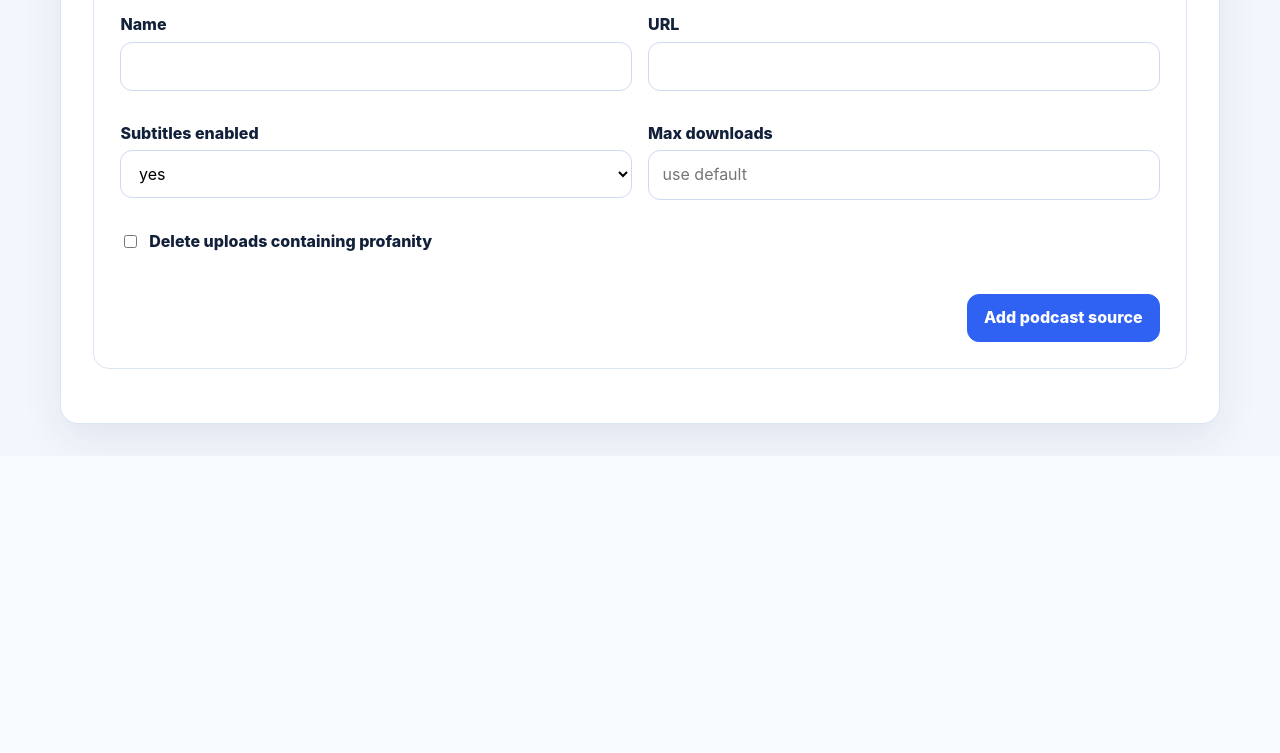
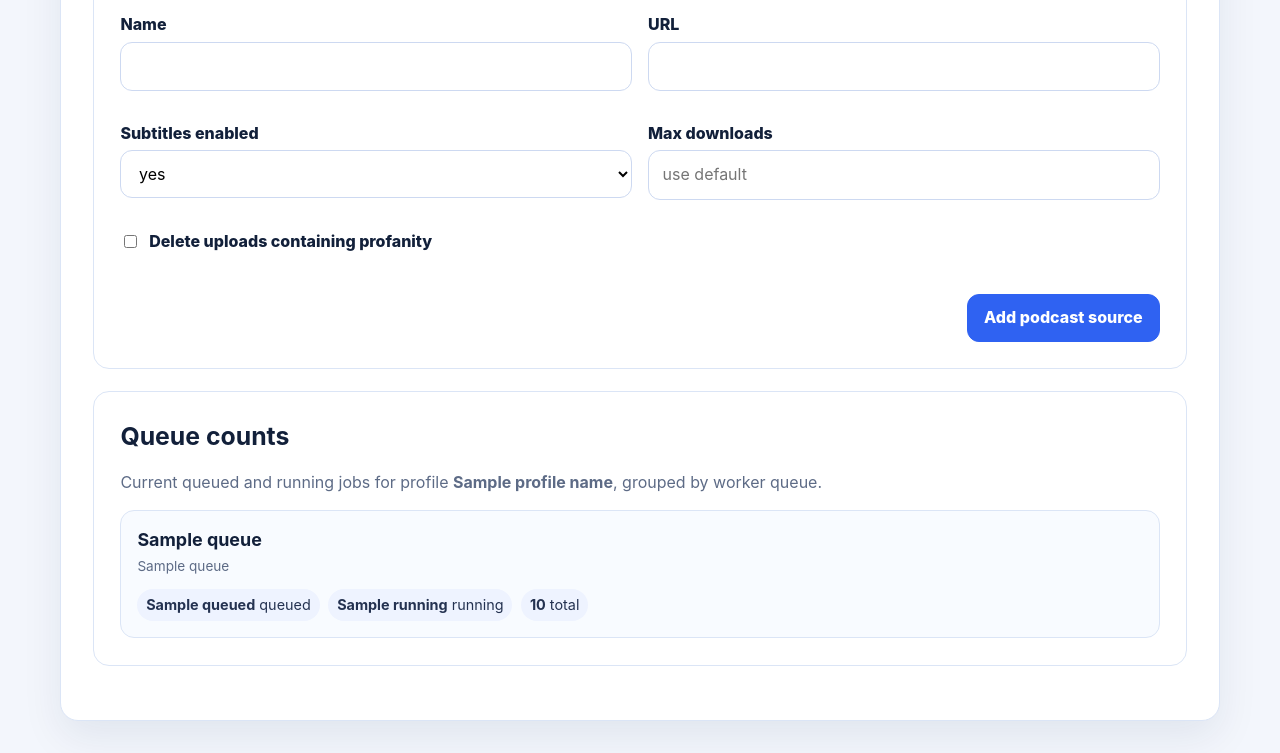
Before and after one commit to meg23/getoffline, a Django app: template src/app/templates/app/settings.html in a window 1280 px wide. Shown: the part 5414-6167 px from the top of the page. Before the commit the page ends 5859 px from the top, so only its background shows below. Run offline with Django 3.2, Linux system fonts and the light colour scheme; the template is opened without the code that fills it: most values are stand-ins (such as "Sample title", 1, 10 or a date in 2020).

Commit message:
Keep sync on library and show queue counts

```diff
--- a/src/app/static/app/settings.css
+++ b/src/app/static/app/settings.css
@@ -297,3 +297,36 @@ button {
     padding: 1rem;
   }
 }
+
+.queue-count-grid {
+  display: grid;
+  grid-template-columns: repeat(auto-fit, minmax(210px, 1fr));
+  gap: 1rem;
+}
+.queue-count-card {
+  border: 1px solid var(--border);
+  border-radius: 14px;
+  padding: 1rem;
+  background: #f8fbff;
+}
+.queue-count-card h3 {
+  margin: 0 0 0.25rem;
+}
+.queue-name {
+  margin: 0 0 0.8rem;
+  color: var(--muted);
+  font-size: 0.85rem;
+  overflow-wrap: anywhere;
+}
+.queue-count-values {
+  display: flex;
+  flex-wrap: wrap;
+  gap: 0.55rem;
+}
+.queue-count-values span {
+  border-radius: 999px;
+  background: #eef3ff;
+  color: #243251;
+  padding: 0.35rem 0.55rem;
+  font-size: 0.9rem;
+}
--- a/src/app/templates/app/library.html
+++ b/src/app/templates/app/library.html
@@ -40,6 +40,7 @@
           <form method="post" action="{% url 'enqueue_job' %}" class="toolbar-form">
             {% csrf_token %}
             <input type="hidden" name="profile_id" value="{{ profile_id }}" />
+            <input type="hidden" name="next" value="{% url 'library' %}?profile_id={{ profile_id }}" />
             <button class="icon-button icon-button-primary" name="job_type" value="update_downloads" type="submit" title="Sync downloads" aria-label="Sync downloads">⟳</button>
           </form>
           <button id="quick-add-open" class="icon-button" type="button" title="Add YouTube link" aria-label="Add YouTube link">+</button>
--- a/src/app/templates/app/settings.html
+++ b/src/app/templates/app/settings.html
@@ -141,6 +141,27 @@
         <h3>Add podcast source</h3>
         <form method="post" action="{% url 'add_source' %}" class="grid two">{% csrf_token %}<input type="hidden" name="profile_id" value="{{ profile_id }}" /><input type="hidden" name="source_type" value="podcast" /><div><label>Name</label><input name="name" required /></div><div><label>URL</label><input name="url" required /></div><div><label>Subtitles enabled</label><select name="subtitles"><option value="1">yes</option><option value="0">no</option></select></div><div><label>Max downloads</label><input type="number" min="1" step="1" name="max_downloads" placeholder="use default" /></div><div><label class="checkbox-label"><input type="checkbox" name="delete_explicit_content" value="1" /> Delete uploads containing profanity</label></div><div class="actions full"><button class="primary">Add podcast source</button></div></form>
       </section>
+
+
+      <section class="settings-section queue-section">
+        <h2>Queue counts</h2>
+        <p class="section-help">Current queued and running jobs for profile <strong>{{ profile_name }}</strong>, grouped by worker queue.</p>
+        <div class="queue-count-grid">
+          {% for queue in queue_counts %}
+            <article class="queue-count-card">
+              <h3>{{ queue.label }}</h3>
+              <p class="queue-name">{{ queue.queue }}</p>
+              <div class="queue-count-values">
+                <span><strong>{{ queue.queued }}</strong> queued</span>
+                <span><strong>{{ queue.running }}</strong> running</span>
+                <span><strong>{{ queue.total }}</strong> total</span>
+              </div>
+            </article>
+          {% empty %}
+            <p>No queues found.</p>
+          {% endfor %}
+        </div>
+      </section>
     </main>
   </body>
 </html>
```
Also changed, not shown: src/app/views.py (+41 -1 lines), tests/test_split_app_workers.py (+34 -2 lines).
